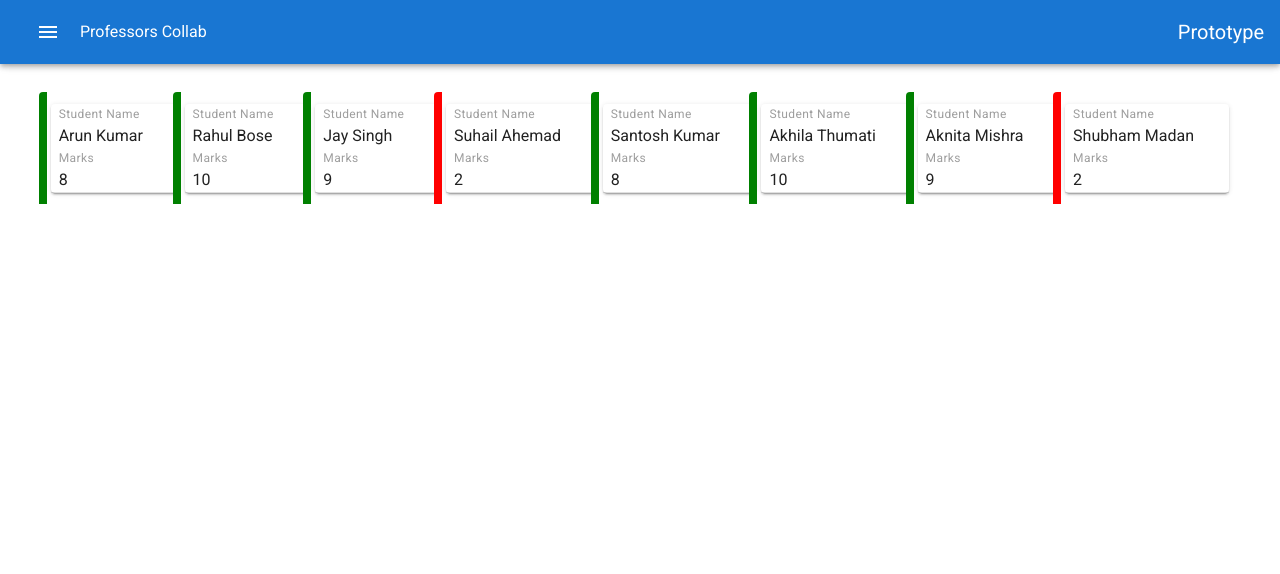
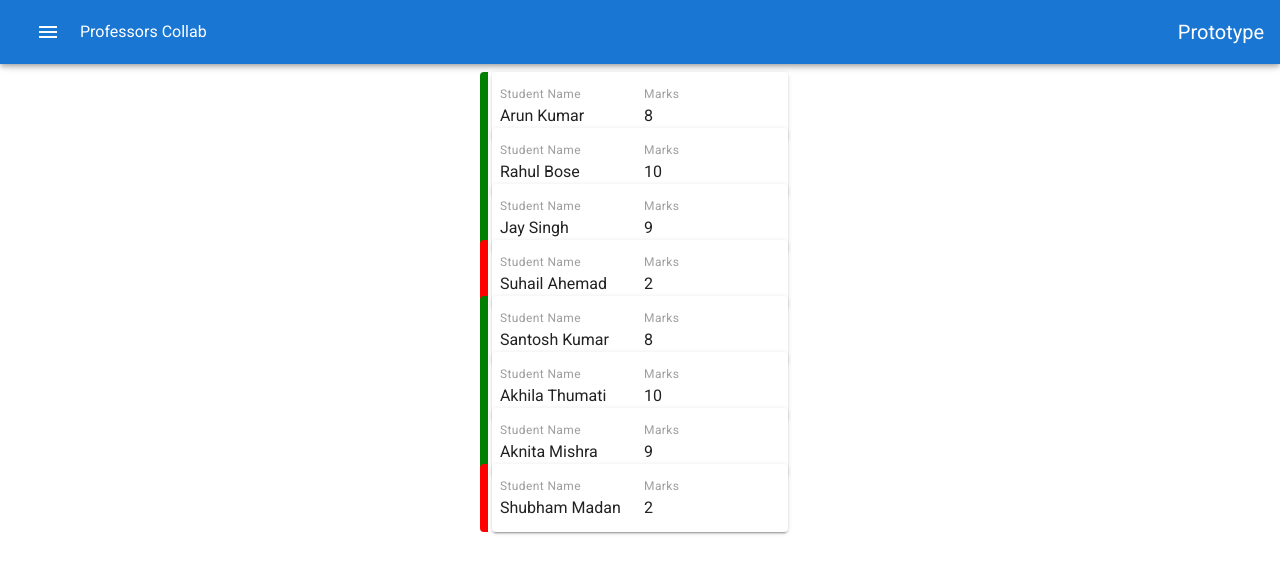
Before and after one commit to imjishnu001/Professorscollab-prototype, a Vue app: page /Scores in a window 1280 px wide. Shown: the top 574 px of the page. Built offline with nearby package versions, Linux system fonts and the light colour scheme.

Commit message:
Students view update

```diff
--- a/src/views/Scores.vue
+++ b/src/views/Scores.vue
@@ -1,27 +1,28 @@
 <template>
   <div class="dashboard">
-    <v-container class="my-5">
-      <v-flex xs12 md12>
-          <v-layout row align-center justify-space-around>
+    <v-container>
+      <v-layout row justify-space-around>
+              <v-flex xs9 md3>
               <v-card v-for="student in students" v-bind:key="student.name" route v-bind:to="`/Students/${student.name}`">
                     <v-layout row :class="['pa-3', (student.marks > 7) ? passClass : failClass]">
-                        <v-flex xs12 md12>
+                        <v-flex xs12 md6>
                             <div class="caption grey--text">
                                 Student Name
                             </div>
                             <div>{{student.name}}</div>
                         </v-flex>
-                        <v-flex xs12 md12>
+                        <v-flex xs12 md6>
                             <div class="caption grey--text">
                                 Marks
                             </div>
                             <div>{{student.marks}}</div>
                         </v-flex>
+                      </v-layout>
+
+                </v-card>
+                </v-flex>
           </v-layout>
-        <v-divider></v-divider>
-      </v-card>
-          </v-layout>
-      </v-flex>
+
     </v-container>
   </div>
 </template>
```
